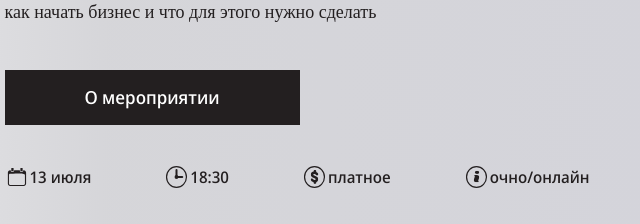
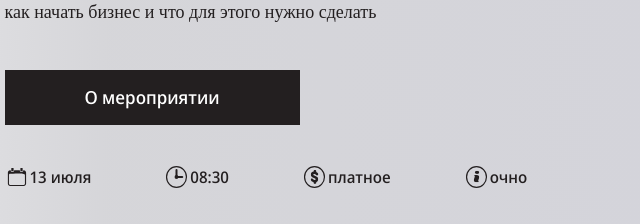
Before and after one commit to bar47ney/opent-it-hub, a plain HTML site: page events.html in a window 1280 px wide. Shown: the part 3901-4125 px from the top of the page, 569-1209 px from the left. Drawn offline with Linux system fonts and the light colour scheme; a web font is replaced by a local one.

Commit message:
add changes

```diff
--- a/events.html
+++ b/events.html
@@ -360,13 +360,13 @@
                                     <p>13 июля</p>
                                 </div>
                                 <div class="type-event-item"><img src="/img/events-feature/time.svg" alt="">
-                                    <p>18:30</p>
+                                    <p>08:30</p>
                                 </div>
                                 <div class="type-event-item"><img src="/img/events-feature/price-price.svg" alt="">
                                     <p>платное</p>
                                 </div>
                                 <div class="type-event-item"><img src="/img/events-feature/info.svg" alt="">
-                                    <p>очно/онлайн</p>
+                                    <p>очно</p>
                                 </div>
                             </div>
                             <p class="events-item-info-name black-text">Good idea, или как начать<br />
```
